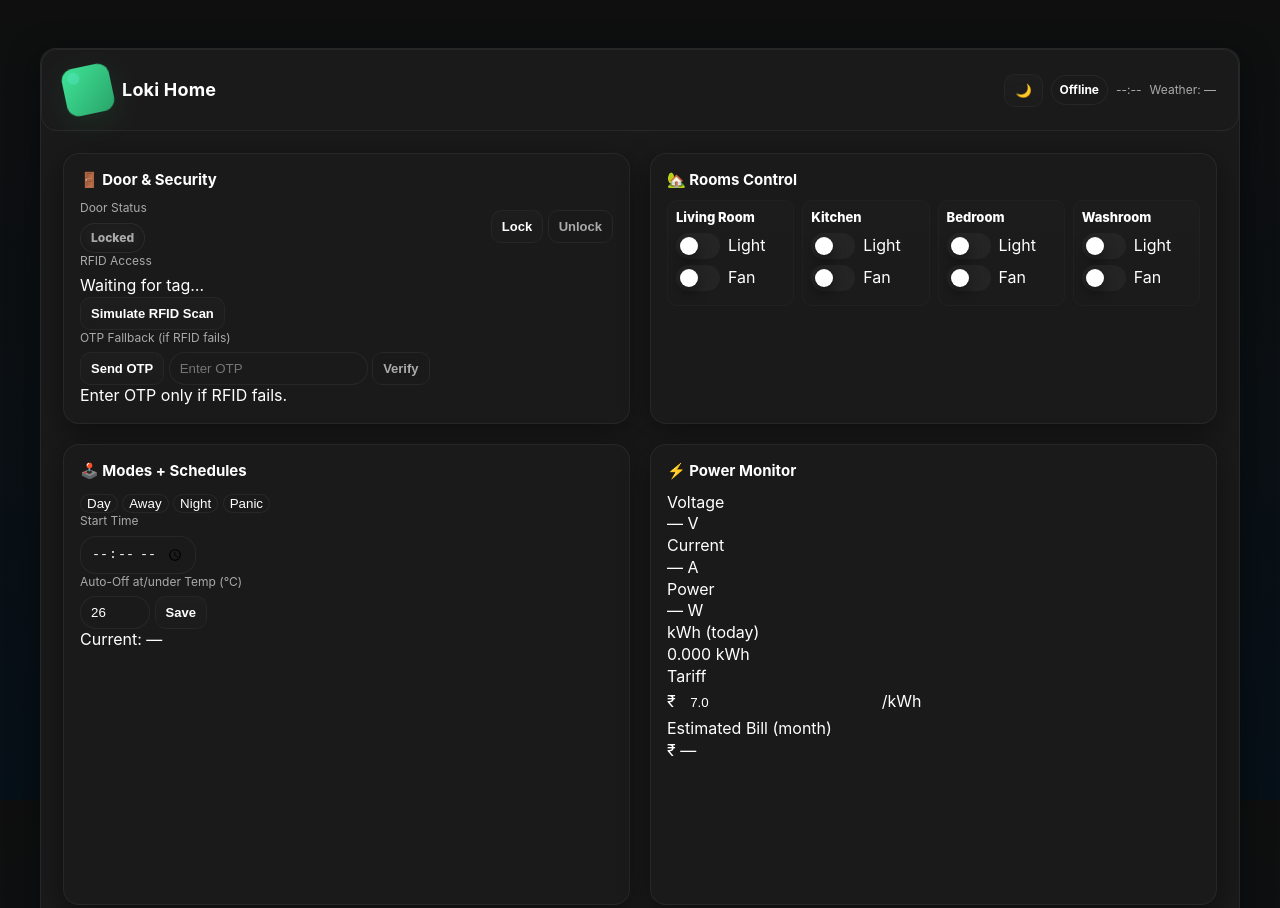
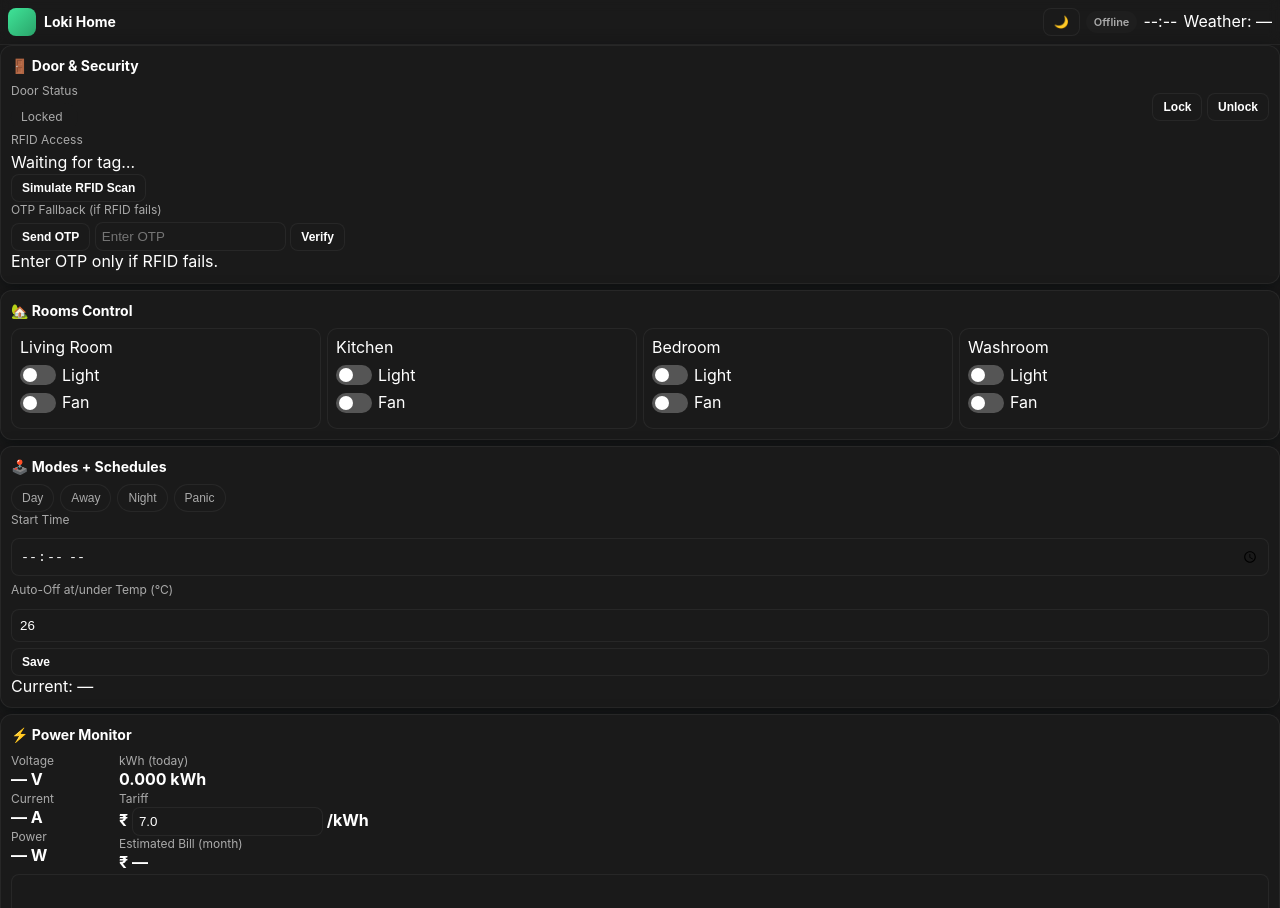
Before and after one commit to lokeshm0119-prog/hjbjk, a plain HTML site: page index.html in a window 1280 px wide. Shown: the top 908 px of the page. Drawn offline with nearby package versions, Linux system fonts and the light colour scheme; a script that the page names is missing.

Commit message:
Update style.css

```diff
--- a/assets/style.css
+++ b/assets/style.css
@@ -1,19 +1,14 @@
 /* =========================
-   style-responsive-mobile-first.css — Loki Home • Nature Dash
-   Mobile-first responsive update
-   - App is flush to viewport on mobile (no outer padding/margin)
-   - Compact mobile base styles
-   - Desktop enhancements applied at min-width:768px
+   style-mobile.css — Loki Home • Nature Dash
+   Premium dark-first, mobile-first UI
    ========================= */
 
 :root{
-  /* color & UI tokens (kept from original, tweak as needed) */
   --bg-900: #0f0f0f;
   --bg-800: #0b0b0b;
   --card: #1a1a1a;
   --panel: #1a1a1a;
   --glass: rgba(255,255,255,0.02);
-  --glass-2: rgba(255,255,255,0.03);
   --glass-border: rgba(255,255,255,0.03);
 
   --accent: #0078ff;
@@ -24,46 +19,41 @@
   --muted: #aaaaaa;
   --danger: #ff4d4f;
 
-  --card-radius: 16px;
-  --shadow-1: 0 8px 30px rgba(2,8,10,0.6);
-  --shadow-2: 0 14px 50px rgba(2,8,10,0.55);
+  --card-radius: 12px;
+  --shadow-1: 0 4px 16px rgba(2,8,10,0.5);
+  --shadow-2: 0 8px 24px rgba(2,8,10,0.45);
 
-  --gap: 20px;
-  --max-width: 1200px;
+  --gap: 8px;
+  --max-width: 100%;
   --ui-font: "Inter", system-ui, -apple-system, "Segoe UI", Roboto, "Helvetica Neue", Arial;
   --border: 1px solid rgba(255,255,255,0.06);
 }
 
-/* Reset + base (MOBILE-FIRST) */
+/* Reset + base */
 *{box-sizing:border-box}
-html,body{height:100%}
+html,body{height:100%; margin:0; padding:0;}
 body{
-  margin:0;
-  padding:0;                     /* no outer padding on mobile */
-  min-height:100vh;
   display:flex;
-  justify-content:center;        /* center .app horizontally */
-  align-items:flex-start;        /* top align */
+  justify-content:center;
+  align-items:flex-start;
   background: linear-gradient(180deg, var(--bg-900), #061018);
   color:var(--text);
   font-family:var(--ui-font);
+  line-height:1.36;
   -webkit-font-smoothing:antialiased;
   -moz-osx-font-smoothing:grayscale;
-  line-height:1.36;
 }
 
-/* App frame - mobile-first: flush to edges */
+/* App frame */
 .app{
   width:100%;
   max-width:var(--max-width);
-  min-height:100vh;
-  margin:0;               /* no outer margin on mobile */
-  border-radius:0;        /* square on mobile */
-  box-shadow:none;        /* flat on mobile */
+  background: var(--card);
+  border-radius:0;
+  box-shadow:none;
   overflow:hidden;
   display:flex;
   flex-direction:column;
-  background: linear-gradient(180deg, rgba(255,255,255,0.02), rgba(255,255,255,0.01));
 }
 
 /* Topbar */
@@ -71,190 +61,86 @@ body{
   display:flex;
   justify-content:space-between;
   align-items:center;
-  padding:12px 14px; /* compact */
-  gap:10px;
-  border-bottom:1px solid rgba(255,255,255,0.03);
+  padding:8px;
+  gap:6px;
+  border-bottom:var(--border);
   backdrop-filter: blur(6px);
 }
-.brand{
-  display:flex;
-  align-items:center;
-  gap:10px;
-}
-.leaf{
-  width:36px;
-  height:36px;
-  border-radius:10px;
-  background: linear-gradient(135deg, #3fe498 0%, #2aa46a 100%);
-  box-shadow: 0 8px 28px rgba(47,179,106,0.12);
-  transform: rotate(-12deg);
-  position:relative;
-}
-.leaf::after{
-  content:"";
-  position:absolute;
-  width:12px;height:12px;border-radius:50%;
-  background: rgba(255,255,255,0.2);
-  left:6px; top:4px; mix-blend-mode:overlay;
-}
-.brand span{ font-weight:700; font-size:15px; letter-spacing:0.2px; color:var(--text); }
+.brand{display:flex;align-items:center;gap:8px;}
+.leaf{width:28px;height:28px;border-radius:8px;background:linear-gradient(135deg,#3fe498,#2aa46a);}
+.brand span{font-weight:700;font-size:14px;color:var(--text);}
 
-/* status area */
-.status-wrap{ display:flex; align-items:center; gap:8px; }
-.status-pill{ padding:6px 10px; border-radius:999px; background:var(--glass); color:var(--muted); font-weight:600; font-size:12px; }
-.conn{ padding:6px 8px; border-radius:999px; font-weight:700; font-size:12px; }
-.conn.offline{ background: rgba(255,80,80,0.06); color:var(--danger); border:1px solid rgba(255,80,80,0.06); }
-.conn.online{ background: rgba(107,213,138,0.12); color:#05331a; border:1px solid rgba(107,213,138,0.12); }
-.clock, .weather{ color:var(--muted); font-size:12px; }
+/* status */
+.status-wrap{display:flex;align-items:center;gap:6px;}
+.status-pill{padding:4px 8px;border-radius:999px;background:var(--glass);color:var(--muted);font-size:11px;}
+.conn{padding:4px 8px;border-radius:999px;font-weight:600;font-size:11px;}
+.conn.online{background:rgba(107,213,138,0.12);color:#2ec76f;}
+.conn.offline{background:rgba(255,80,80,0.06);color:var(--danger);}
 
 /* Buttons */
-.btn{
-  display:inline-flex;
-  align-items:center;
-  justify-content:center;
-  gap:8px;
-  padding:8px 10px;
-  border-radius:10px;
-  background: linear-gradient(180deg, rgba(255,255,255,0.02), rgba(255,255,255,0.01));
-  border:1px solid rgba(255,255,255,0.04);
-  color:var(--text);
-  font-weight:700;
-  cursor:pointer;
-  transition: all .16s ease;
-  font-size:13px;
-  backdrop-filter: blur(6px);
-}
-.btn:hover{ transform: translateY(-2px); box-shadow: var(--shadow-2); }
-.btn.alt{ background:transparent; border:1px solid rgba(255,255,255,0.06); }
+.btn{display:inline-flex;align-items:center;gap:6px;padding:6px 10px;border-radius:8px;background:var(--panel);border:var(--border);font-size:12px;font-weight:600;color:var(--text);cursor:pointer;}
+.btn:hover{box-shadow:var(--shadow-2);}
 
-/* Grid - MOBILE: stacked list */
-.grid{
-  display:flex;
-  flex-direction:column;
-  gap:10px;
-  padding:10px;
-}
+/* grid */
+.grid{display:flex;flex-direction:column;gap:6px;padding:0;}
 
-/* Card - compact mobile */
-.card{
-  background: linear-gradient(180deg, rgba(255,255,255,0.015), rgba(255,255,255,0.01));
-  border-radius:12px;
-  padding:12px;
-  border:1px solid rgba(255,255,255,0.02);
-  box-shadow: none;
-  transition: transform .14s ease, box-shadow .14s ease;
-}
-.card:hover{ transform: translateY(-2px); box-shadow: var(--shadow-2); }
-.card.full{ grid-column: 1 / -1; }
-.card h3{ margin:0 0 10px 0; font-size:15px; color:var(--text); display:flex; align-items:center; gap:8px; }
+/* card */
+.card{background:var(--card);border-radius:var(--card-radius);padding:10px;border:var(--border);box-shadow:var(--shadow-1);}
+.card h3{margin:0 0 8px;font-size:14px;}
 
-/* rows / labels */
-.row{ display:flex; justify-content:space-between; align-items:center; gap:10px; }
-.label{ font-size:12px; color:var(--muted); margin-bottom:6px; }
+/* row */
+.row{display:flex;justify-content:space-between;align-items:center;gap:8px;}
+.label{font-size:12px;color:var(--muted);margin-bottom:4px;}
 
-/* pill states */
-.pill{ display:inline-block; padding:6px 10px; border-radius:999px; font-weight:800; font-size:12px; }
-.pill.locked{ background: rgba(255,255,255,0.02); color:var(--muted); box-shadow: inset 0 -2px 6px rgba(0,0,0,0.25); }
-.pill.unlocked{ background: linear-gradient(90deg, #3fe498, #2aa46a); color:#fff; }
+/* pills */
+.pill{padding:6px 10px;border-radius:999px;font-size:12px;}
+.pill.unlocked{background:linear-gradient(90deg,var(--accent),var(--accent-2));color:#fff;}
+.pill.locked{background:var(--panel);color:var(--muted);}
 
 /* rooms */
-.rooms{ display:flex; gap:8px; flex-wrap:wrap; }
-.room{ flex:1; min-width:120px; background: linear-gradient(180deg, rgba(255,255,255,0.012), rgba(255,255,255,0.006)); padding:8px; border-radius:10px; border:1px solid rgba(255,255,255,0.02); }
-.room-title{ font-weight:800; margin-bottom:6px; font-size:13px; }
+.rooms{display:flex;gap:6px;flex-wrap:wrap;}
+.room{flex:1;min-width:120px;background:var(--panel);padding:8px;border-radius:10px;border:var(--border);}
+.room.active{background:var(--accent);color:#fff;}
 
 /* switches */
-.switch{ display:flex; align-items:center; gap:8px; margin:6px 0; cursor:pointer; user-select:none; }
-.switch input{ display:none; }
-.slider{
-  width:44px; height:26px; border-radius:999px; position:relative; background:rgba(255,255,255,0.04);
-  transition: background .18s ease;
-}
-.slider::after{
-  content:''; width:18px; height:18px; border-radius:50%; background:#fff; position:absolute; top:4px; left:4px; box-shadow:0 6px 14px rgba(0,0,0,0.45); transition: transform .18s ease;
-}
-.switch input:checked + .slider{ background: linear-gradient(90deg,var(--accent), #2fb36a); }
-.switch input:checked + .slider::after{ transform: translateX(18px); }
+.switch{display:flex;align-items:center;gap:6px;margin:6px 0;cursor:pointer;}
+.switch input{display:none;}
+.slider{width:36px;height:20px;border-radius:999px;background:#555;position:relative;}
+.slider::after{content:'';width:14px;height:14px;border-radius:50%;background:#fff;position:absolute;top:3px;left:3px;}
+.switch input:checked + .slider{background:var(--accent);}
+.switch input:checked + .slider::after{transform:translateX(16px);}
 
-/* smaller headings/images */
-h1,h2,h3{ font-size:1rem; }
-img{ max-width:100%; height:auto; }
+/* modes */
+.chips{display:flex;gap:6px;flex-wrap:wrap;}
+.chip{padding:6px 10px;border-radius:999px;background:var(--panel);border:var(--border);font-size:12px;color:var(--muted);}
+.chip.active{background:linear-gradient(180deg,var(--accent),var(--accent-dark));color:#fff;}
 
-/* tables / logs */
-.table-wrap{ margin-top:8px; overflow:auto; max-height:220px; }
-table{ width:100%; border-collapse:collapse; font-size:13px; }
-thead th{ text-align:left; color:var(--muted); font-weight:700; position:sticky; top:0; background: rgba(255,255,255,0.01); padding:8px; }
-tbody td{ padding:8px; border-top:1px solid rgba(255,255,255,0.02); color:var(--text); }
+/* schedule */
+.schedule{display:flex;flex-direction:column;gap:6px;}
+.schedule input,.schedule select{padding:8px;border-radius:8px;background:var(--panel);border:var(--border);color:var(--text);}
 
-/* inputs/buttons reuse compact sizes */
-input, textarea, select { padding:8px 10px; border-radius:10px; background:var(--panel); color:var(--text); border:var(--border); outline:none; }
-input:focus, textarea:focus, select:focus { box-shadow: 0 6px 18px rgba(0,120,255,0.08); border-color: var(--accent); }
+/* power */
+.power-grid{display:flex;gap:8px;flex-wrap:wrap;}
+.metric{flex:1;min-width:100px;}
+.m-label{font-size:12px;color:var(--muted);}
+.m-value{font-size:16px;font-weight:700;color:var(--text);}
 
-/* small helpers */
-.status-pill { background: rgba(255,255,255,0.02); color: var(--muted); border: var(--border); }
-.text-muted{ color:var(--muted); font-size:12px; }
-.small{ font-size:11px; color:var(--muted); }
+/* chart */
+#usageChart{width:100%;border-radius:8px;background:var(--panel);padding:6px;border:var(--border);}
 
-/* MOBILE-ONLY adjustments already applied above */
+/* logs */
+.table-wrap{overflow:auto;max-height:200px;}
+table{width:100%;border-collapse:collapse;font-size:12px;}
+thead th{padding:6px;color:var(--muted);position:sticky;top:0;background:var(--panel);}
+tbody td{padding:6px;border-top:var(--border);}
 
-/* =========================
-   DESKTOP / LARGER SCREENS
-   enhancements applied from tablet up
-   ========================= */
-@media (min-width: 768px) {
-  /* body gets subtle padding and app becomes centered with rounded corners */
-  body{
-    padding:20px;            /* small outer padding on larger screens */
-    align-items:flex-start;
-  }
+/* footer */
+footer{padding:6px;display:flex;justify-content:space-between;color:var(--muted);font-size:11px;border-top:var(--border);}
 
-  .app{
-    margin:20px auto;       /* center and give breathing room */
-    border-radius:20px;
-    box-shadow: var(--shadow-1);
-    min-height: auto;
-  }
+/* inputs */
+input,textarea,select{background:var(--panel);color:var(--text);border:var(--border);border-radius:8px;padding:6px;}
+input:focus,textarea:focus,select:focus{border-color:var(--accent);}
 
-  .topbar{ padding:16px 22px; }
-  .leaf{ width:48px; height:48px; border-radius:12px; }
-  .brand span{ font-size:18px; }
-
-  .grid{
-    display:grid;
-    grid-template-columns: repeat(2, 1fr);
-    gap:var(--gap);
-    padding:22px;
-  }
-
-  .card{
-    border-radius:var(--card-radius);
-    padding:16px;
-    box-shadow: 0 8px 30px rgba(0,0,0,0.45);
-    transition: transform .14s ease, box-shadow .14s ease;
-  }
-
-  .table-wrap{ max-height:300px; }
-}
-
-/* Large desktop tweaks */
-@media (min-width: 1200px) {
-  body{ padding:28px; }
-  .app{ max-width:var(--max-width); }
-}
-
-/* Mode classes and other overrides (kept from original) */
-.mode-day{ --bg-900:#071218; --accent:#7ee29b; --muted:#c4d0cc; }
-.mode-night{ --bg-900:#02060a; background: linear-gradient(180deg,#02060a,#040812); --accent:#5fe08e; --muted:#98a8a9; }
-.mode-away{ --bg-900:#07121b; --accent:#4db3ff; --muted:#9fb6c0; }
-.mode-panic{ --bg-900:#120308; --accent:#ff6b6b; --muted:#ffd7d7; }
-.mode-panic .card{ box-shadow: 0 18px 60px rgba(255,80,80,0.14), inset 0 0 40px rgba(255,60,60,0.03); border:1px solid rgba(255,80,80,0.08); }
-
-/* keep card surfaces consistent */
-.app, .card, footer, .topbar, .status-pill, .pill, .otp-row input, input[type="time"], input[type="number"], .tariff, .chip { background: var(--card); color: var(--text); border-radius: var(--card-radius); border: var(--border); }
-
-/* ensure metric boxes are clean */
-.metric, .m-value, .metric input, .metric .tariff { background: transparent !important; box-shadow: none !important; border: none !important; color: var(--text); }
-
-/* final utility */
-.btn.alt { color: var(--muted); }
-
-/* End of stylesheet */
+/* utility */
+.text-muted{color:var(--muted);font-size:12px;}
+.small{font-size:11px;color:var(--muted);}
```
